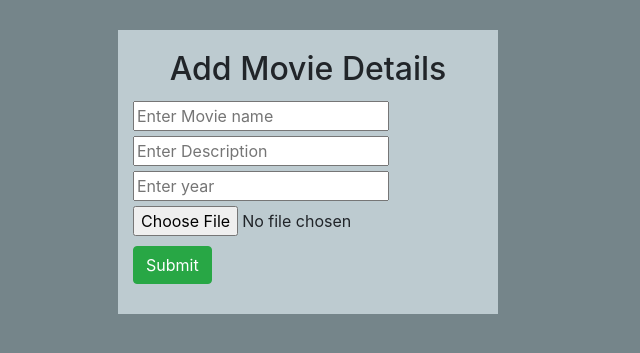
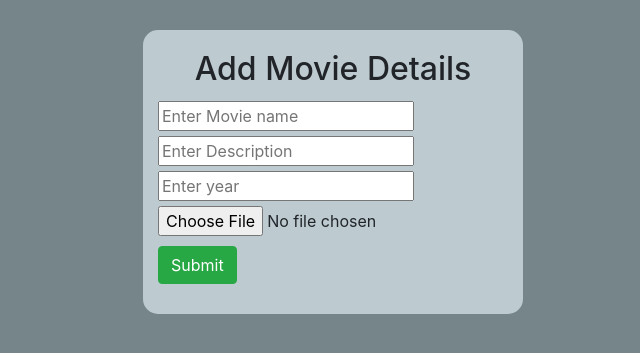
Before and after one commit to firos-67/MovieProject, a Django app: page /add/ in a window 1280 px wide. Shown: the part 56-409 px from the top of the page, without its empty margins (332-972 px from the left). Run offline with Django 4.2, Linux system fonts and the light colour scheme; some libraries are stand-ins or nearby versions.

Commit message:
Update style.css

```diff
--- a/movieproject/static/style.css
+++ b/movieproject/static/style.css
@@ -27,6 +27,9 @@ h2{
     background-color:#BDCBD0;
     padding-bottom:30px;
     padding-top:20px;
+    margin-left:25px;
+    margin-right:25px;
+    border-radius:15px;
 }
 
 .my-btn{
```
